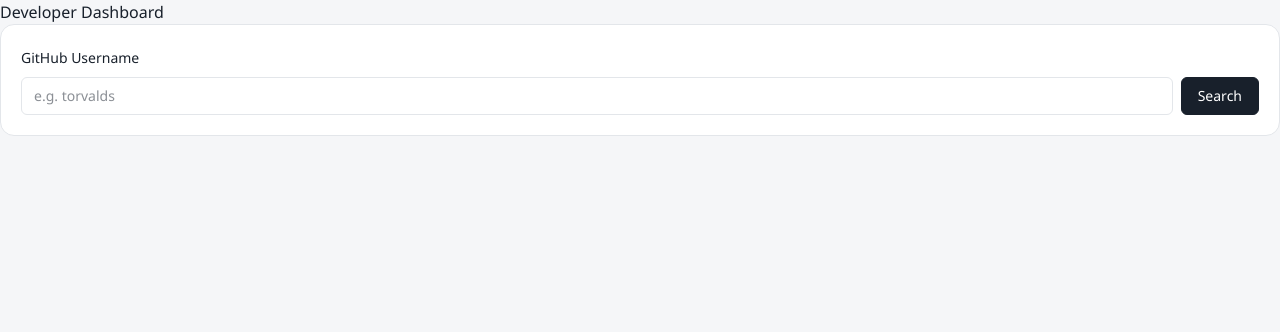
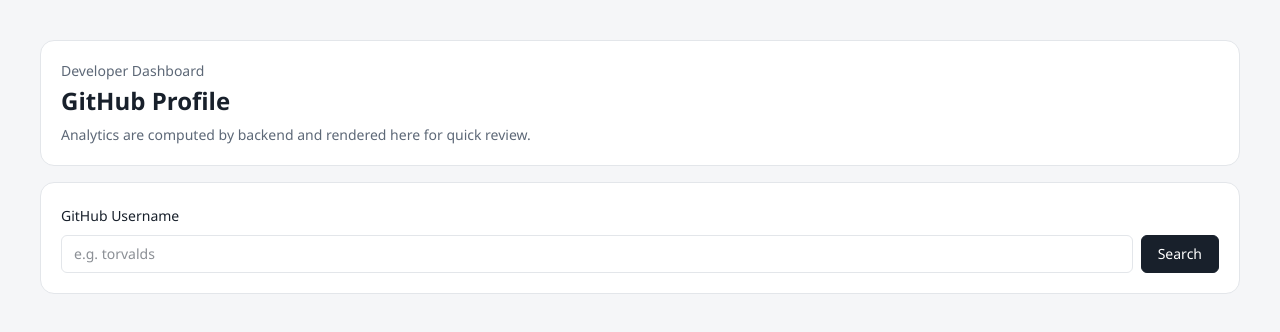
Before and after one commit to esnoko/DevTrack, a React (Vite) app in the folder frontend/: page / in a window 1280 px wide. Shown: the top 332 px of the page. Built offline with nearby package versions, Linux system fonts and the light colour scheme; no server answers.

Commit message:
Update Dashboard component layout; integrate HeaderCard, RepoSummaryCard, InsightsCard, CommitChart, and RoleFitChart for enhanced user profile visualization

```diff
--- a/frontend/src/pages/Dashboard.jsx
+++ b/frontend/src/pages/Dashboard.jsx
@@ -1,6 +1,11 @@
 import SearchBar from '../components/common/SearchBar';
 import Loader from '../components/common/Loader';
 import ErrorMessage from '../components/common/ErrorMessage';
+import HeaderCard from '../components/cards/HeaderCard';
+import RepoSummaryCard from '../components/cards/RepoSummaryCard';
+import InsightsCard from '../components/cards/InsightsCard';
+import CommitChart from '../components/charts/CommitChart';
+import RoleFitChart from '../components/charts/RoleFitChart';
 import { useGithubProfile } from '../hooks/useGithubProfile';
 
 const Dashboard = () => {
@@ -12,21 +17,40 @@
   };
 
   return (
-    <section>
-      <h1>Developer Dashboard</h1>
+    <main className="mx-auto w-full max-w-screen-xl p-5 sm:p-8 lg:p-10">
+      <div className="grid grid-cols-1 gap-4">
+        <HeaderCard username={profile?.username} />
+        <SearchBar onSearch={handleSearch} loading={loading} defaultValue={profile?.username || ''} />
+      </div>
 
-      <SearchBar onSearch={handleSearch} loading={loading} />
+      {loading && (
+        <div className="mt-4">
+          <Loader message="Fetching GitHub profile..." />
+        </div>
+      )}
 
-      {loading && <Loader message="Fetching GitHub profile..." />}
-      {!loading && <ErrorMessage message={error} />}
+      {!loading && (
+        <div className="mt-4">
+          <ErrorMessage message={error} />
+        </div>
+      )}
 
       {!loading && !error && profile && (
-        <article>
-          <h2>{profile.username}</h2>
-          <pre>{JSON.stringify(profile, null, 2)}</pre>
-        </article>
+        <div className="mt-4 grid grid-cols-1 gap-4">
+          <RepoSummaryCard
+            repositorySummary={profile.repositorySummary}
+            hireabilityScore={profile.hireabilityScore}
+          />
+
+          <div className="grid grid-cols-1 gap-4 xl:grid-cols-2">
+            <CommitChart data={profile.commitActivity || []} />
+            <RoleFitChart roleFit={profile?.insights?.roleFit} />
+          </div>
+
+          <InsightsCard insights={profile.insights} />
+        </div>
       )}
-    </section>
+    </main>
   );
 };
 
```
